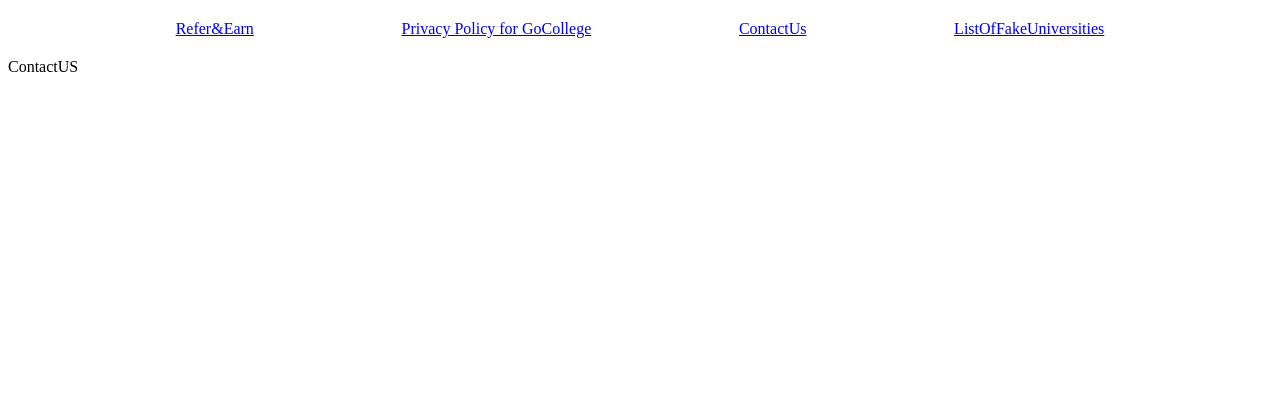
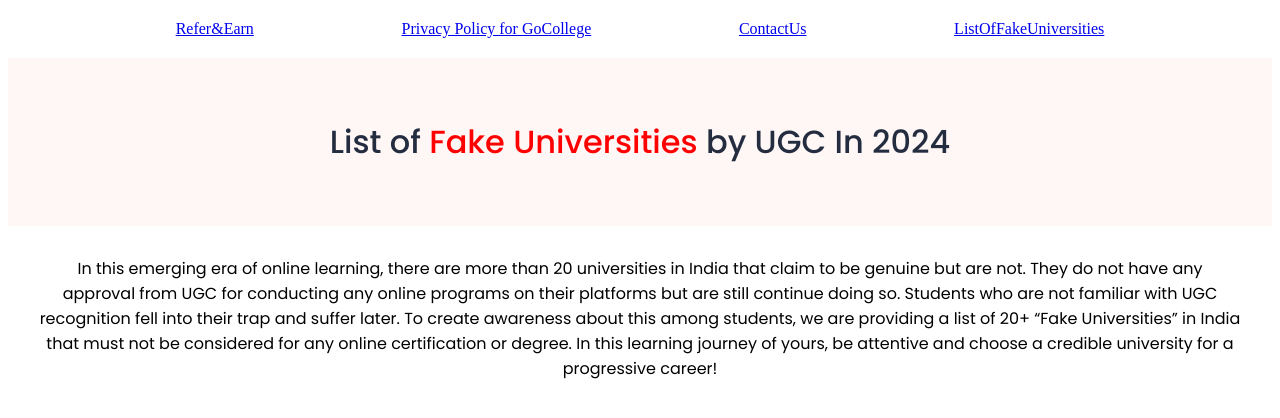
Before and after one commit to ManishChand349/demo, a React (Vite) app: page /ListOfFakeUniversities in a window 1280 px wide. Shown: the top 418 px of the page. Built offline with nearby package versions, Linux system fonts and the light colour scheme.

Commit message:
adding some code

```diff
--- a/src/components/ListOfFakeUniversitie.jsx
+++ b/src/components/ListOfFakeUniversitie.jsx
@@ -3,8 +3,41 @@ import styled from "styled-components";
 export const ListOfFakeUniversitie = () => {
   return (
     <>
-      <Main>ContactUS</Main>
+      <Main>
+        <div className="main-heading">
+        <p>List of <span>Fake Universities</span> by UGC In 2024</p>
+        </div>
+        <div className="write-up">
+        <p>In this emerging era of online learning, there are more than 20 universities in India that claim to be genuine but are not. They do not have any approval from UGC for conducting any online programs on their platforms but are still continue doing so. Students who are not familiar with UGC recognition fell into their trap and suffer later. To create awareness about this among students, we are providing a list of 20+ “Fake Universities” in India that must not be considered for any online certification or degree. In this learning journey of yours, be attentive and choose a credible university for a progressive career!</p>
+
+        </div>
+      </Main>
     </>
   );
 };
-const Main = styled.div``;
+const Main = styled.div`
+
+*{
+  padding: 0;
+  margin: 0;
+  font-family: 'Poppins', sans-serif;
+}
+.main-heading{
+  padding: 60px;
+  color: #232D3F;
+  font-size: 2rem;
+  text-align: center;
+  background-color: #FFF6F6;
+  font-weight: 500;
+}
+.main-heading span{
+  color: red;
+}
+.write-up{
+  max-width: 95%;
+  margin: auto;
+  margin-top: 30px;
+  text-align: center;
+}
+
+`;
```
